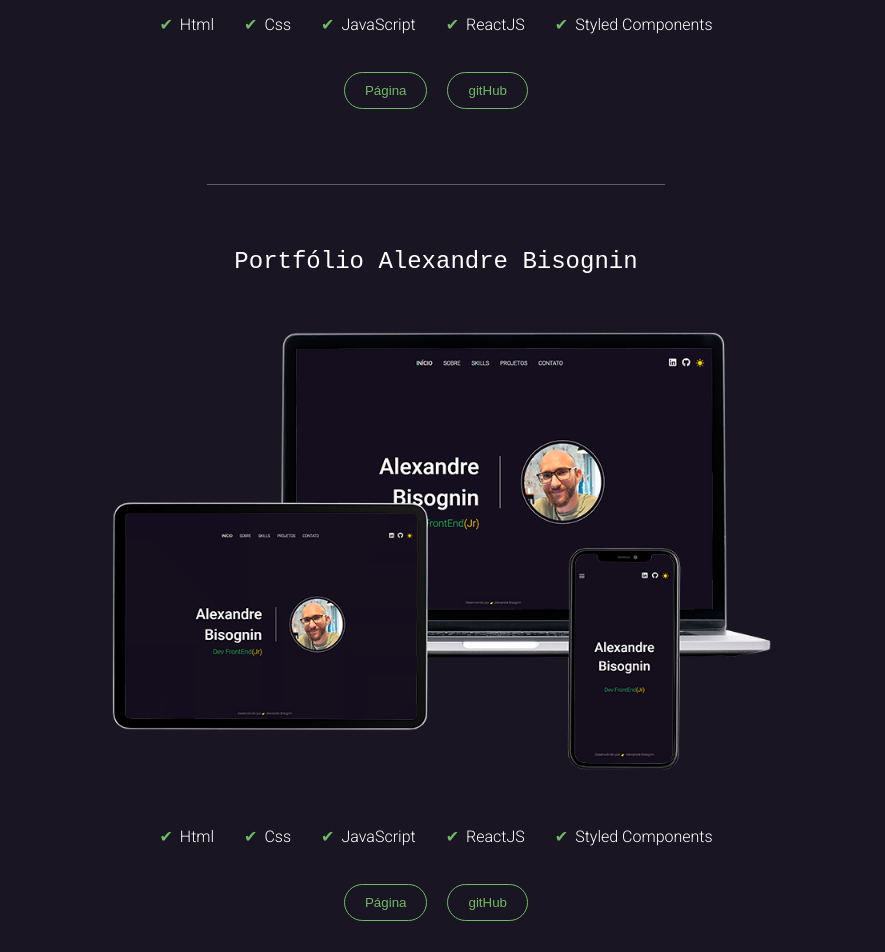
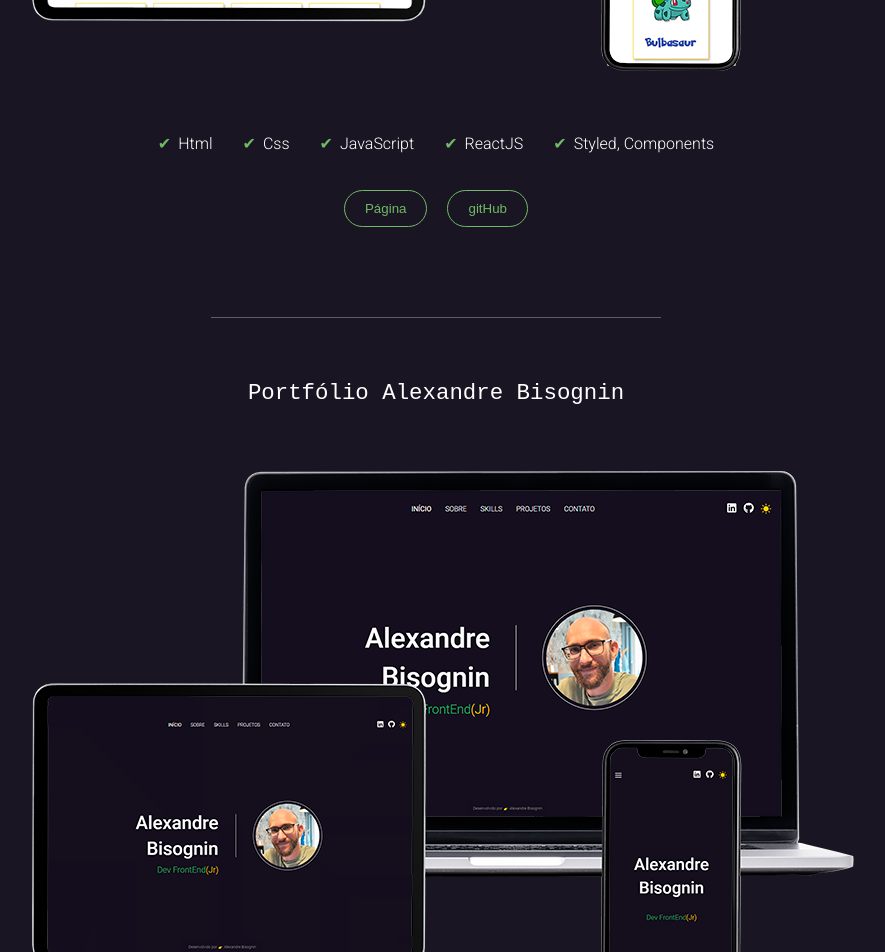
Before and after one commit to alexandre-fb/alexandre-fb-portfolio, a React (Vite) app: page /projetos in a window 1280 px wide. Shown: the part 780-1732 px from the top of the page, without its empty margins (204-1089 px from the left). Built offline with nearby package versions, Linux system fonts and the light colour scheme.

Commit message:
Refactor Main Skills with map in data

```diff
--- a/src/components/MainPages/MainProjects/Project/index.jsx
+++ /dev/null
@@ -1,39 +0,0 @@
-import {
-  Container,
-  ImageProject,
-  DataContainer,
-  Technologies,
-  Buttons,
-} from "./styles";
-import { Title } from "../../../Title";
-import { PrimaryButton } from "../../../buttons/PrimaryButton";
-
-export const Project = ({ title, technologies, links, image }) => {
-  return (
-    <Container>
-      <DataContainer>
-        <Title>{title}</Title>
-
-        <ImageProject src={image} />
-
-        <Technologies>
-          {technologies.map((technologie, index) => {
-            return <li key={index}>{technologie}</li>;
-          })}
-        </Technologies>
-
-        <Buttons>
-          {links.map((item, index) => {
-            return (
-              <li key={index}>
-                <a href={item.link} target="_blank">
-                  <PrimaryButton>{item.name}</PrimaryButton>
-                </a>
-              </li>
-            );
-          })}
-        </Buttons>
-      </DataContainer>
-    </Container>
-  );
-};
--- a/src/components/MainPages/MainProjects/Project/styles.jsx
+++ /dev/null
@@ -1,67 +0,0 @@
-import styled from "styled-components";
-import { Title } from "../../../Title";
-import { mediaSizes } from "../../../../style/mediaSizes/mediaSizes";
-
-export const Container = styled.li`
-  display: flex;
-  gap: 15px;
-  align-items: start;
-  flex-wrap: wrap;
-  justify-content: center;
-
-  @media (max-width: ${mediaSizes.tablet}) {
-    flex-direction: column;
-    align-items: center;
-  }
-
-  //=====Divisor=====
-  ::after {
-    content: "";
-    height: 1px;
-    width: 50%;
-    background-color: rgba(255, 255, 255, 0.3);
-    margin: 60px 0;
-  }
-`;
-
-export const DataContainer = styled.div`
-  display: flex;
-  flex-direction: column;
-  gap: 30px;
-  align-items: center;
-`;
-
-export const ProjectTitle = styled(Title).attrs({ as: "h3" })`
-  font-size: 1.4rem;
-  text-align: center;
-`;
-
-export const ImageProject = styled.img`
-  width: 80%;
-
-  @media (max-width: ${mediaSizes.mobile}) {
-    width: 100%;
-  }
-`;
-
-export const Technologies = styled.ul`
-  display: flex;
-  flex-wrap: wrap;
-  justify-content: center;
-
-  li {
-    margin: 5px 15px;
-  }
-
-  & li::before {
-    content: "✔";
-    margin-right: 7px;
-    color: ${({ theme }) => theme.colors.primary};
-  }
-`;
-
-export const Buttons = styled.ul`
-  display: flex;
-  align-items: center;
-  gap: 20px;
-`;
--- a/src/components/MainPages/MainProjects/index.jsx
+++ b/src/components/MainPages/MainProjects/index.jsx
@@ -1,69 +1,41 @@
-import { Container, ListProjects } from "./styles";
-import { Project } from "./Project";
-import pokedexProjectImage from "../../../assets/images/pokedex-project.png";
-import portfolioProjectImage from "../../../assets/images/portfolio-project.png";
-import pesquisaGitHubProjectImage from "../../../assets/images/busca-api-github-project.png";
+import {
+  Container,
+  ListProjects,
+  ItemProject,
+  Image,
+  Technologies,
+  Buttons,
+} from "./styles";
+import { Title } from "../../Title";
+import { projectsData } from "./projectsData";
+import { PrimaryButton } from "../../buttons/PrimaryButton";
 
 export const MainProjects = () => {
   return (
     <Container>
       <ListProjects>
-        <Project
-          title="Pokedex com PokeApi"
-          technologies={[
-            "Html",
-            "Css",
-            "JavaScript",
-            "ReactJS",
-            "Styled Components",
-          ]}
-          links={[
-            {
-              name: "Página",
-              link: "https://lista-de-pokemons-com-api.vercel.app/",
-            },
-            {
-              name: "gitHub",
-              link: "https://github.com/alexandre-fb/lista-de-pokemons-com-api",
-            },
-          ]}
-          image={pokedexProjectImage}
-        />
-
-        <Project
-          title="Portfólio Alexandre Bisognin"
-          technologies={[
-            "Html",
-            "Css",
-            "JavaScript",
-            "ReactJS",
-            "Styled Components",
-          ]}
-          links={[
-            { name: "Página", link: "#" },
-            {
-              name: "gitHub",
-              link: "https://github.com/alexandre-fb/alexandre-fb-portfolio",
-            },
-          ]}
-          image={portfolioProjectImage}
-        />
-
-        <Project
-          title="Página de busca de usuário com Api do GitHub"
-          technologies={["Html", "Css", "JavaScript"]}
-          links={[
-            {
-              name: "Página",
-              link: "https://alexandre-fb.github.io/projeto-inicial-fetch-github-api/",
-            },
-            {
-              name: "gitHub",
-              link: "https://github.com/alexandre-fb/projeto-inicial-fetch-github-api",
-            },
-          ]}
-          image={pesquisaGitHubProjectImage}
-        />
+        {projectsData.map((item, index) => {
+          return (
+            <ItemProject key={index}>
+              <Title fontSize={"1.4rem"}>{item.title}</Title>
+              <Image src={item.image} />
+              <Technologies>
+                {item.technologies.map((item, index) => {
+                  return <li key={index}>{item}</li>;
+                })}
+              </Technologies>
+              <Buttons>
+                {item.links.map((item, index) => {
+                  return (
+                    <a href={item.link} target="_blank" key={index}>
+                      <PrimaryButton>{item.name}</PrimaryButton>
+                    </a>
+                  );
+                })}
+              </Buttons>
+            </ItemProject>
+          );
+        })}
       </ListProjects>
     </Container>
   );
--- /dev/null
+++ b/src/components/MainPages/MainProjects/projectsData.jsx
@@ -0,0 +1,57 @@
+import pokedexProjectImage from "../../../assets/images/pokedex-project.png";
+import portfolioProjectImage from "../../../assets/images/portfolio-project.png";
+import pesquisaGitHubProjectImage from "../../../assets/images/busca-api-github-project.png";
+
+export const projectsData = [
+  {
+    title: "Pokedex com PokeApi",
+    image: pokedexProjectImage,
+    technologies: [
+      "Html",
+      "Css",
+      "JavaScript",
+      "ReactJS",
+      "Styled, Components",
+    ],
+    links: [
+      {
+        name: "Página",
+        link: "https://lista-de-pokemons-com-api.vercel.app/",
+      },
+      {
+        name: "gitHub",
+        link: "https://github.com/alexandre-fb/lista-de-pokemons-com-api",
+      },
+    ],
+  },
+  {
+    title: "Portfólio Alexandre Bisognin",
+    image: portfolioProjectImage,
+    technologies: ["Html", "Css", "JavaScript", "ReactJS", "Styled Components"],
+    links: [
+      {
+        name: "Página",
+        link: "#",
+      },
+      {
+        name: "gitHub",
+        link: "https://github.com/alexandre-fb/alexandre-fb-portfolio",
+      },
+    ],
+  },
+  {
+    title: "Página de busca de usuário com Api do GitHub",
+    image: pesquisaGitHubProjectImage,
+    technologies: ["Html", "Css", "JavaScript"],
+    links: [
+      {
+        name: "Página",
+        link: "https://alexandre-fb.github.io/projeto-inicial-fetch-github-api/",
+      },
+      {
+        name: "gitHub",
+        link: "https://github.com/alexandre-fb/projeto-inicial-fetch-github-api",
+      },
+    ],
+  },
+];
--- a/src/components/MainPages/MainProjects/styles.jsx
+++ b/src/components/MainPages/MainProjects/styles.jsx
@@ -1,9 +1,11 @@
 import styled from "styled-components";
+import { mediaSizes } from "../../../style/mediaSizes/mediaSizes";
 
 export const Container = styled.main`
   display: flex;
   flex-direction: column;
   align-items: center;
+  margin-bottom: 50px;
 `;
 
 export const ListProjects = styled.ul`
@@ -14,3 +16,51 @@ export const ListProjects = styled.ul`
     display: none;
   }
 `;
+
+export const ItemProject = styled.li`
+  display: flex;
+  gap: 30px;
+  align-items: center;
+  justify-content: center;
+  flex-direction: column;
+
+  @media (max-width: ${mediaSizes.tablet}) {
+    flex-direction: column;
+    align-items: center;
+  }
+
+  //=====Divisor=====
+  ::after {
+    content: "";
+    height: 1px;
+    width: 50%;
+    background-color: rgba(255, 255, 255, 0.3);
+    margin: 60px 0;
+  }
+`;
+
+export const Image = styled.img`
+  width: 100%;
+`;
+
+export const Technologies = styled.ul`
+  display: flex;
+  flex-wrap: wrap;
+  justify-content: center;
+
+  li {
+    margin: 5px 15px;
+  }
+
+  & li::before {
+    content: "✔";
+    margin-right: 7px;
+    color: ${({ theme }) => theme.colors.primary};
+  }
+`;
+
+export const Buttons = styled.ul`
+  display: flex;
+  align-items: center;
+  gap: 20px;
+`;
--- a/src/components/Title/index.jsx
+++ b/src/components/Title/index.jsx
@@ -3,7 +3,7 @@ import { motion } from "framer-motion";
 
 export const Title = styled(motion.h2)`
   font-family: "Fira Code", monospace;
-  font-size: 1.5rem;
+  font-size: ${({fontSize}) => fontSize ? fontSize : '1.5rem'};
   text-align: center;
   margin: ${({ margin }) => margin && margin};
 `;
```
